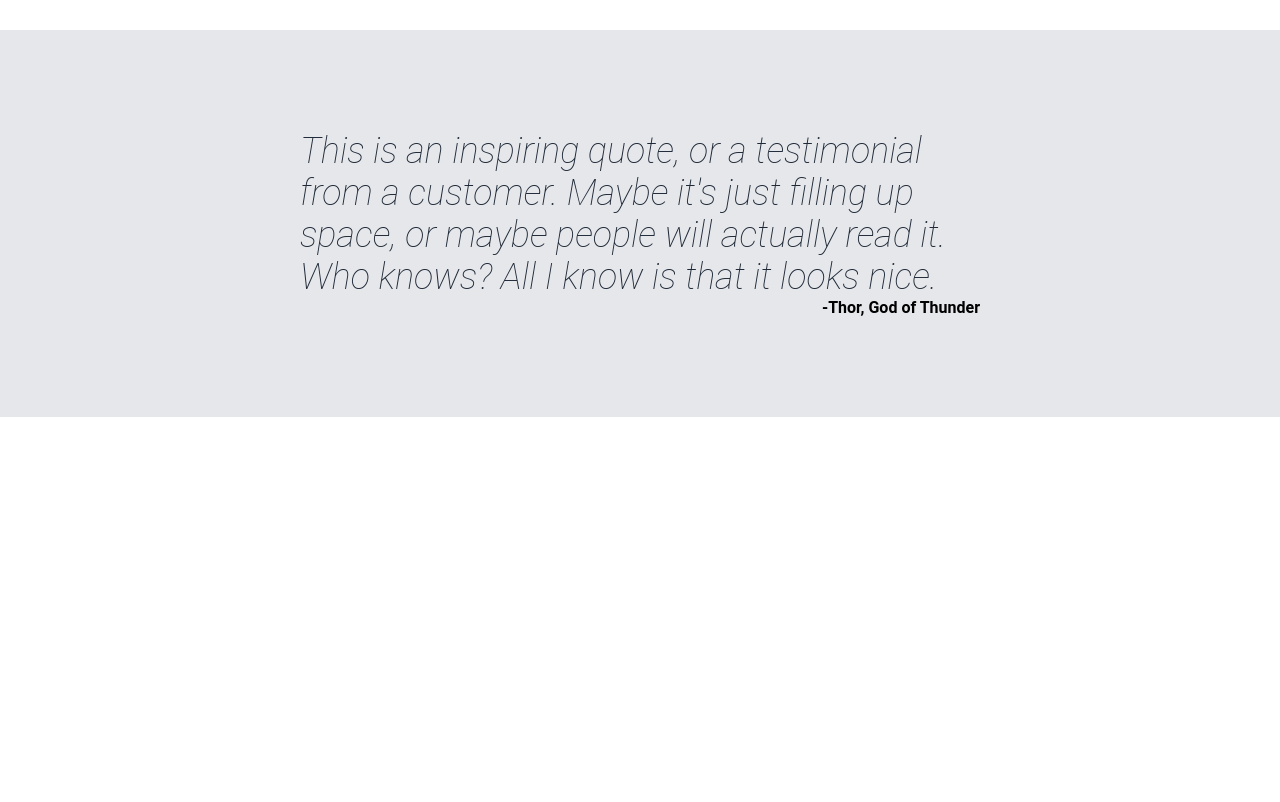
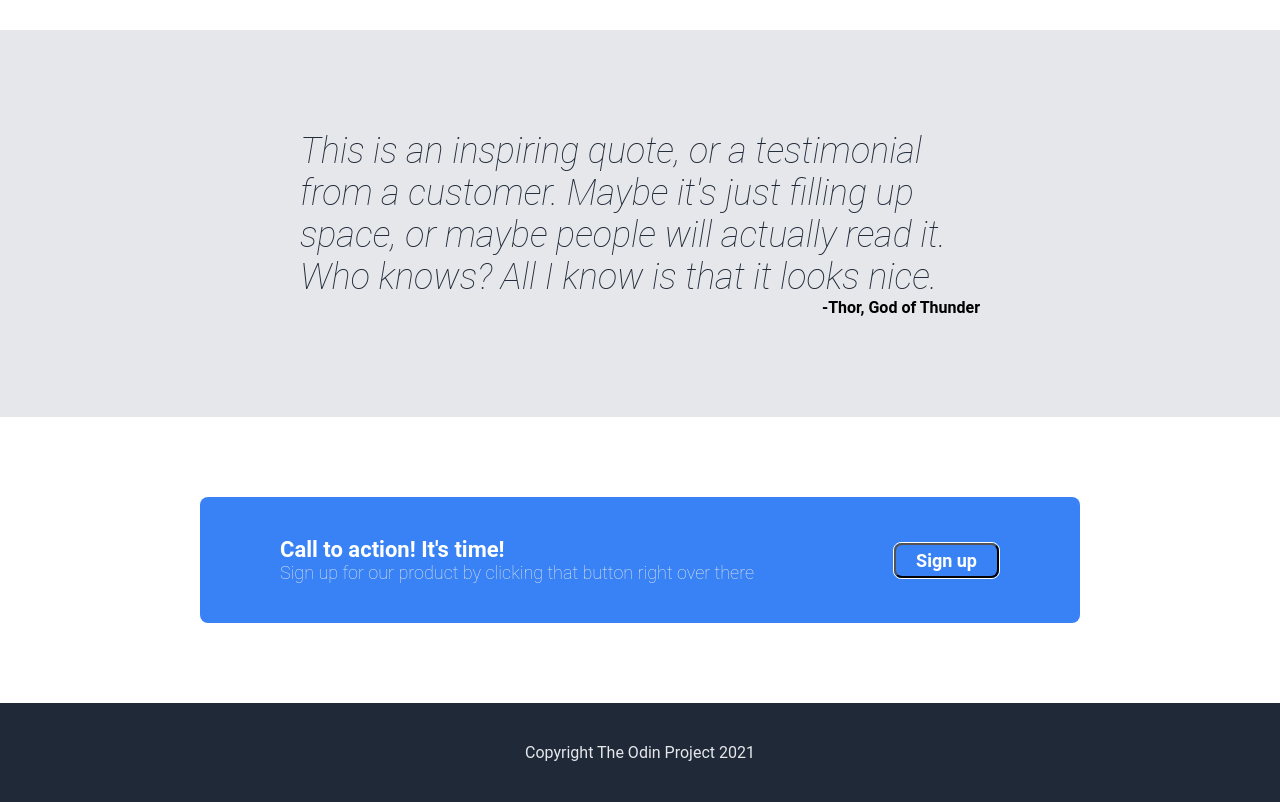
Before and after one commit to karthikv93/odin-landin-page, a plain HTML site: page index.html in a window 1280 px wide. Shown: the part 1300-2102 px from the top of the page. Before the commit the page ends 1717 px from the top, so only its background shows below. Drawn offline with Linux system fonts and the light colour scheme.

Commit message:
add final section + footer

```diff
--- a/index.html
+++ b/index.html
@@ -68,7 +68,19 @@
     </div>
 
     <div class="cta-section">
+        <div class="cta">
+            <div class="cta-text">
+                Call to action! It's time!
+                <p>Sign up for our product by clicking that button right over there</p>
+            </div>
+            <div class="cta-button">
+                <button>Sign up</button>
+            </div>
+        </div>
+    </div>
 
+    <div class="footer">
+        Copyright The Odin Project 2021
     </div>
 </body>
 
--- a/styles.css
+++ b/styles.css
@@ -37,10 +37,9 @@ button{
     padding: 5px 20px;
     font-size: 18px;
     font-family: Roboto, sans-serif;
-    margin-top: 10px;
     font-weight: bold;
     border-radius: 8px;
-    color: #E5E7EB;
+    color: white;
 }
 
 
@@ -79,6 +78,7 @@ button{
 .hero-left > p, a{
     font-size: 18px;
     color: #E5E7EB;
+    margin-bottom: 10px;
 }
 
 .hero-right > img{
@@ -130,3 +130,38 @@ button{
     font-weight: bolder;
     text-align: end;
 }
+
+.cta{
+    margin: 80px 200px;
+    background-color: #3882F6;
+    padding: 40px 80px;
+    display: flex;
+    align-items: center;
+    justify-content: space-between;
+    border-radius: 8px;
+}
+
+.cta-text{
+    color: white;
+    font-size: 22px;
+    font-weight: bold;
+}
+
+.cta-text > p{
+    font-weight: 100;
+    font-size: 18px;
+    color: rgb(233, 232, 232);
+}
+
+.cta-button{
+    border: 1px solid;
+    border-color: white;
+    border-radius: 8px;
+}
+
+.footer{
+    background-color: #1F2937;
+    text-align: center;
+    padding: 40px;
+    color: #E5E7EB;
+}
```
